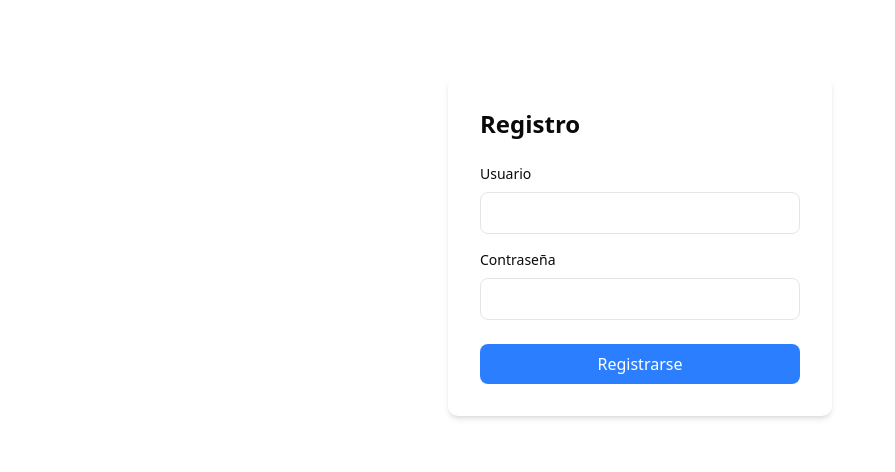
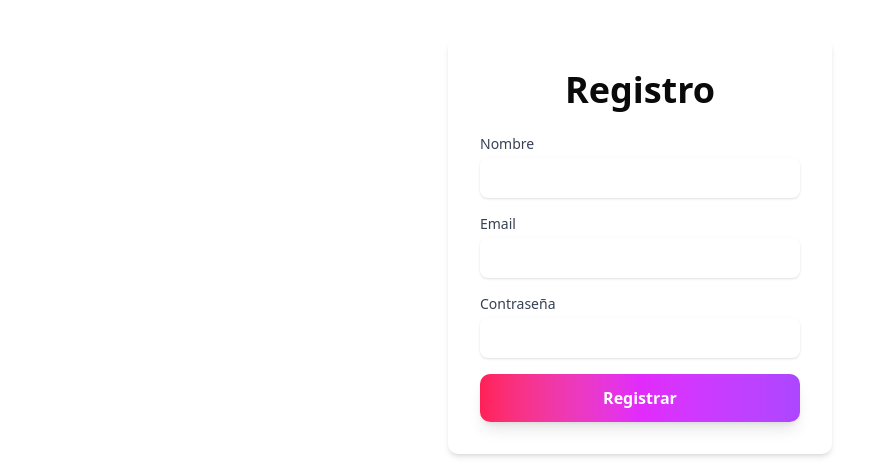
Before and after one commit to OscarMontilla/memory, a Next.js app: page /registro in a window 1280 px wide. Shown: the part 290-762 px from the top of the page, without its empty margins (0-895 px from the left). Built offline with nearby package versions, Linux system fonts and the light colour scheme.

Commit message:
prueba api

```diff
--- a/src/app/registro/page.tsx
+++ b/src/app/registro/page.tsx
@@ -1,81 +1,102 @@
 'use client'
-import { useState } from 'react';
-import { useRouter } from 'next/navigation';
 
-export default function Page() {
-  const [formData, setFormData] = useState({
-    username: '',
-    password: ''
-  });
-  const router = useRouter();
+import { useState } from "react";
+
+export default function Registro() {
+    const [nombre, setNombre] = useState("");
+    const [email, setEmail] = useState("");
+    const [password, setPassword] = useState("");
 
     const handleSubmit = (e: React.FormEvent) => {
         e.preventDefault();
+        const password_confirmation = password;
+        const role = "user";
+
+        async function registerUser() {
+            try {
+                const url = "https://soothing-magic-production.up.railway.app/api/register";
+                const respuesta = await fetch(url, {
+                    method: "POST",
+                    headers: {
+                        "Content-Type": "application/json",
+                    },
+                    body: JSON.stringify({
+                        name: nombre,
+                        email,
+                        role,
+                        password,
+                        password_confirmation
+                    }),
+                });
+                const respuestaJson = await respuesta.json();
 
 
-    const users = JSON.parse(localStorage.getItem('users') || '[]');
+                // Debug para ver la respuesta completa
+                console.log('Respuesta de la API:', respuestaJson);
 
-    if (users.some((user: any) => user.username === formData.username)) {
-      alert('El usuario ya existe');
-      return;
+            } catch (error) {
+                console.error('Error de conexión:', error);
+                alert('❌ Error de conexión con el servidor');
             }
+        }
+        registerUser();
 
-
-    users.push(formData);
-    localStorage.setItem('users', JSON.stringify(users));
-
-    alert('Usuario registrado correctamente');
-    router.push('/login');
-  };
-
-  const handleChange = (e: React.ChangeEvent<HTMLInputElement>) => {
-    setFormData({
-      ...formData,
-      [e.target.name]: e.target.value
-    });
     };
 
     return (
-    <div className="min-h-screen flex items-center justify-center">
+        <>
+
+            <div className="min-h-screen flex items-center justify-center bg-transparent">
                 <div className="bg-white p-8 rounded-lg shadow-md w-96">
-        <h1 className="text-2xl font-bold mb-6">Registro</h1>
-        <form onSubmit={handleSubmit}>
-          <div className="mb-4">
-            <label className="block text-sm font-medium mb-2" htmlFor="username">
-              Usuario
-            </label>
+                    <h1 className="text-4xl font-bold mb-6 text-center">
+                        Registro
+                    </h1>
+                    <form className="space-y-4" onSubmit={handleSubmit}>
+                        <div>
+                            <label htmlFor="nombre" className="block text-sm font-medium text-gray-700">Nombre</label>
                             <input
                                 type="text"
-              id="username"
-              name="username"
-              value={formData.username}
-              onChange={handleChange}
-              className="w-full p-2 border rounded-md"
+                                id="nombre"
+                                name="nombre"
+                                value={nombre}
+                                onChange={e => setNombre(e.target.value)}
                                 required
+                                className="mt-1 block w-full rounded-md border-gray-300 shadow-sm focus:border-blue-500 focus:ring-blue-500 py-2 px-3"
                             />
                         </div>
-          <div className="mb-6">
-            <label className="block text-sm font-medium mb-2" htmlFor="password">
-              Contraseña
-            </label>
+                        <div>
+                            <label htmlFor="email" className="block text-sm font-medium text-gray-700">Email</label>
+                            <input
+                                type="email"
+                                id="email"
+                                name="email"
+                                value={email}
+                                onChange={e => setEmail(e.target.value)}
+                                required
+                                className="mt-1 block w-full rounded-md border-gray-300 shadow-sm focus:border-blue-500 focus:ring-blue-500 py-2 px-3"
+                            />
+                        </div>
+                        <div>
+                            <label htmlFor="password" className="block text-sm font-medium text-gray-700">Contraseña</label>
                             <input
                                 type="password"
                                 id="password"
                                 name="password"
-              value={formData.password}
-              onChange={handleChange}
-              className="w-full p-2 border rounded-md"
+                                value={password}
+                                onChange={e => setPassword(e.target.value)}
                                 required
+                                className="mt-1 block w-full rounded-md border-gray-300 shadow-sm focus:border-blue-500 focus:ring-blue-500 py-2 px-3"
                             />
                         </div>
                         <button
                             type="submit"
-            className="w-full bg-blue-500 text-white p-2 rounded-md hover:bg-blue-600"
+                            className="w-full py-3 px-4 text-white font-semibold rounded-lg bg-gradient-to-r from-rose-500 via-fuchsia-500 to-purple-500 hover:opacity-90 transform hover:scale-105 transition-all duration-200 shadow-lg focus:outline-none focus:ring-2 focus:ring-purple-500 focus:ring-offset-2"
                         >
-            Registrarse
+                            Registrar
                         </button>
                     </form>
                 </div>
             </div>
-  );
+        </>
+    )
 }
```
Lines whose indentation alone changed are shown as unchanged.
